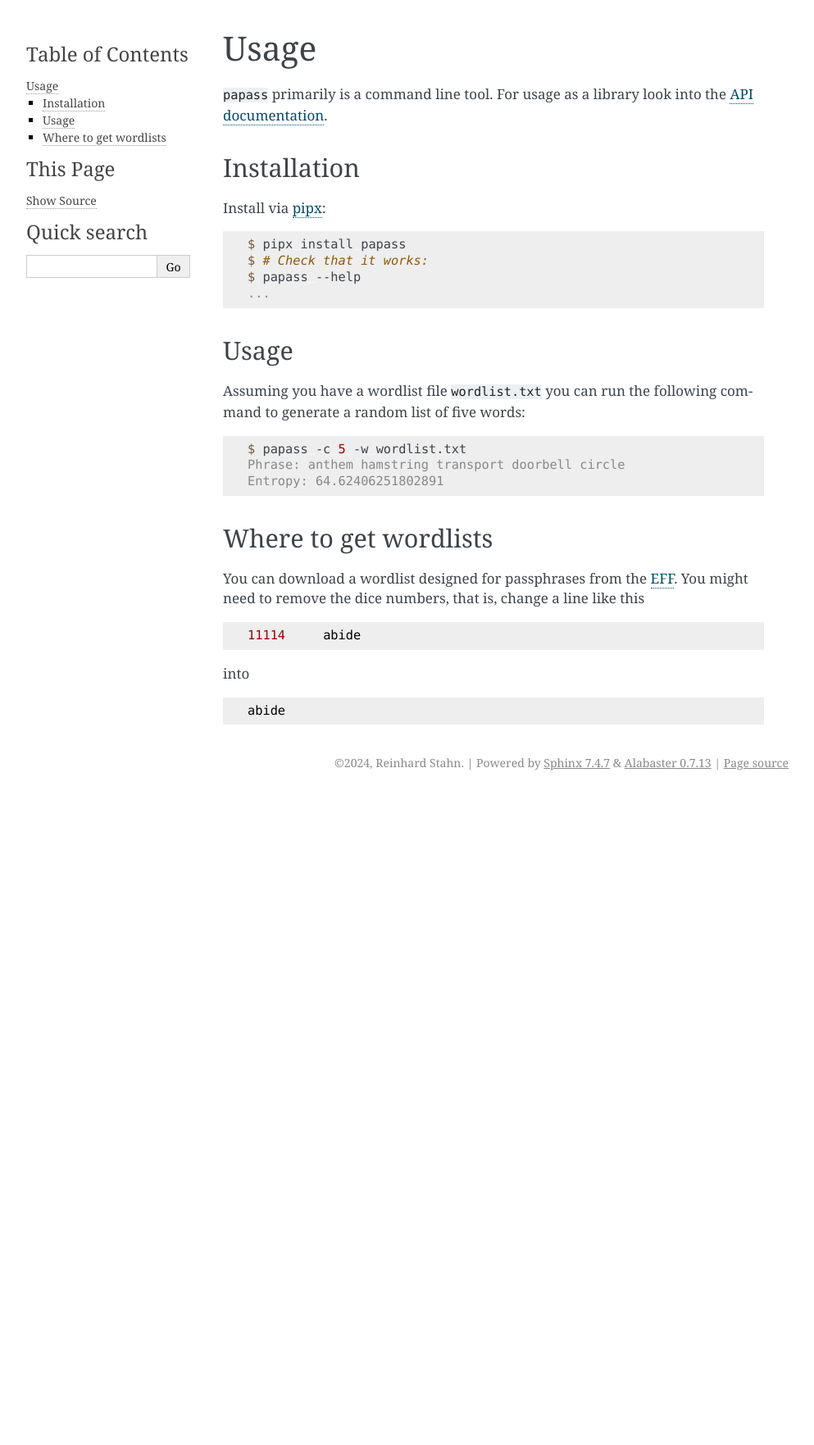
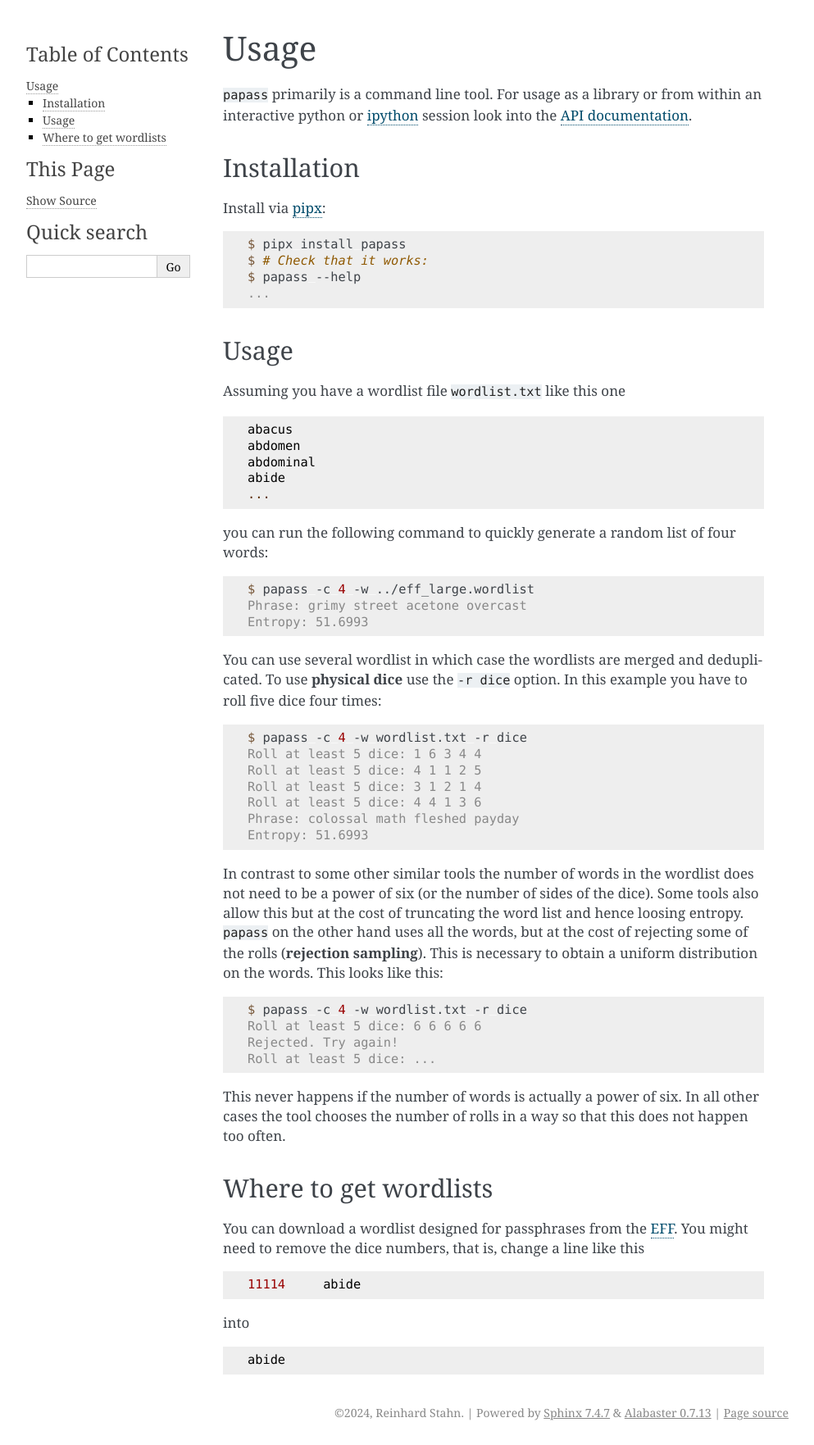
Before and after one commit to rainij/papass, a Sphinx documentation site: the page built from docs/source/usage_cli.md, in a window 1280 px wide. Shown: the whole page at 82% size, without its empty margins (148-1141 px from the left). Built offline with Sphinx 7.4.7, drawn with Linux system fonts in a browser that asks for light colours; before the commit the page ends 970 px from its top, so only the background shows below that.

Commit message:
Update usage_cli

````diff
--- a/docs/source/usage_cli.md
+++ b/docs/source/usage_cli.md
@@ -1,6 +1,7 @@
 # Usage
 
-`papass` primarily is a command line tool. For usage as a library look into the [API
+`papass` primarily is a command line tool. For usage as a library or from within an
+interactive python or [ipython](https://ipython.org/) session look into the [API
 documentation](./api.rst).
 
 ## Installation
@@ -16,14 +17,54 @@ $ papass --help
 
 ## Usage
 
-Assuming you have a wordlist file `wordlist.txt` you can run the following command to
-generate a random list of five words:
+Assuming you have a wordlist file `wordlist.txt` like this one
+
+```
+abacus
+abdomen
+abdominal
+abide
+...
+```
+
+you can run the following command to quickly generate a random list of four words:
 
 ```{code-block} console
-$ papass -c 5 -w wordlist.txt
-Phrase: anthem hamstring transport doorbell circle
-Entropy: 64.62406251802891
+$ papass -c 4 -w ../eff_large.wordlist
+Phrase: grimy street acetone overcast
+Entropy: 51.6993
 ```
+
+You can use several wordlist in which case the wordlists are merged and deduplicated. To
+use **physical dice** use the ``-r dice`` option. In this example you have to roll five
+dice four times:
+
+```{code-block} console
+$ papass -c 4 -w wordlist.txt -r dice
+Roll at least 5 dice: 1 6 3 4 4
+Roll at least 5 dice: 4 1 1 2 5
+Roll at least 5 dice: 3 1 2 1 4
+Roll at least 5 dice: 4 4 1 3 6
+Phrase: colossal math fleshed payday
+Entropy: 51.6993
+```
+
+In contrast to some other similar tools the number of words in the wordlist does not need
+to be a power of six (or the number of sides of the dice). Some tools also allow this but
+at the cost of truncating the word list and hence loosing entropy. ``papass`` on the other
+hand uses all the words, but at the cost of rejecting some of the rolls (**rejection
+sampling**). This is necessary to obtain a uniform distribution on the words. This looks
+like this:
+
+```{code-block} console
+$ papass -c 4 -w wordlist.txt -r dice
+Roll at least 5 dice: 6 6 6 6 6
+Rejected. Try again!
+Roll at least 5 dice: ...
+```
+
+This never happens if the number of words is actually a power of six. In all other cases
+the tool chooses the number of rolls in a way so that this does not happen too often.
 
 ## Where to get wordlists
 
````
